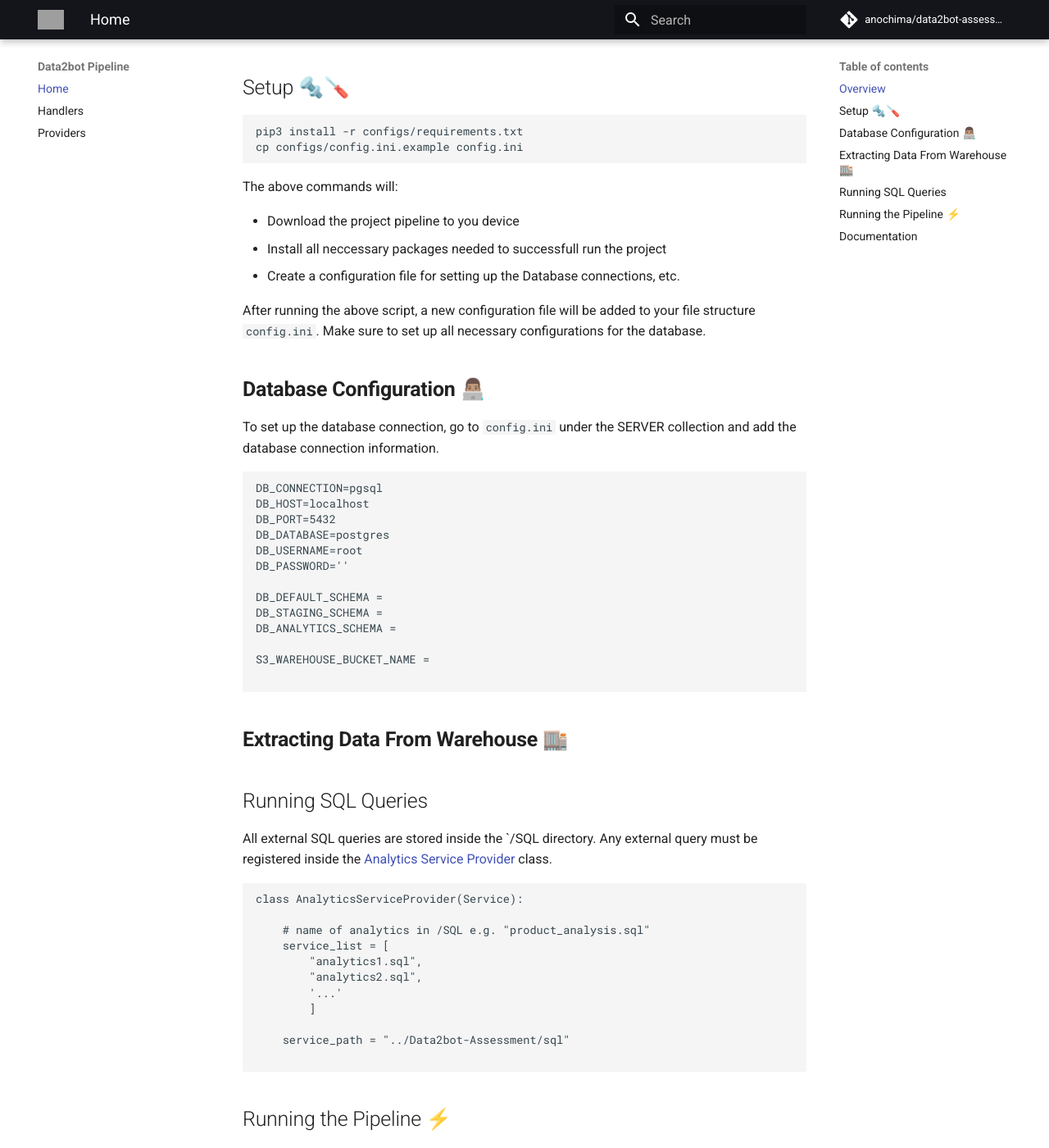
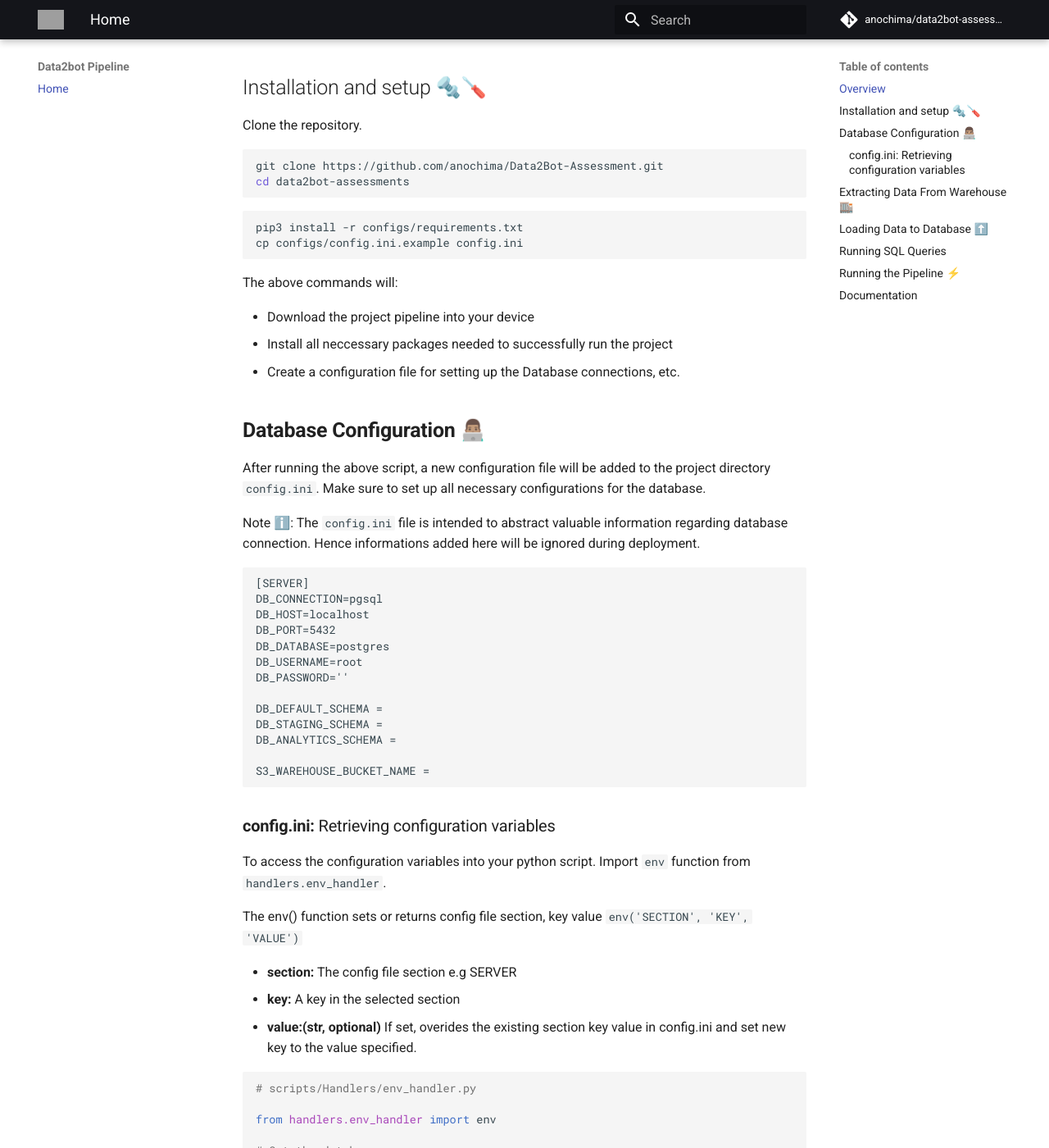
Before and after one commit to anice1/powerpedia, an MkDocs documentation site: the page built from docs/index.md, in a window 1280 px wide and 1400 px high, scrolled down 833 px. Shown: the whole window at 82% size. Built offline with MkDocs 1.6.1 and Material for MkDocs 9.7.7, drawn with Linux system fonts in a browser that asks for light colours; comment, search, counter and statistics services are not loaded; some of the changed text lies outside the part shown; grey boxes are pictures that could not be loaded.

````diff
--- a/docs/index.md
+++ b/docs/index.md
@@ -4,22 +4,33 @@ D2b is a simple data pipeline designed to help automate the processes involved i
 
 <img src='assets/system.svg' alt='System flow'>
 
-## Setup 🔩🪛
+## Installation and setup 🔩🪛
+Clone the repository.
+```bash
+git clone https://github.com/anochima/Data2Bot-Assessment.git
+cd data2bot-assessments
+```
 ```bash
 pip3 install -r configs/requirements.txt
 cp configs/config.ini.example config.ini
 ```
 The above commands will:
 
-* Download the project pipeline to you device
-* Install all neccessary packages needed to successfull run the project
+* Download the project pipeline into your device
+* Install all neccessary packages needed to successfully run the project
 * Create a configuration file for setting up the Database connections, etc.
 
-After running the above script, a new configuration file will be added to your file structure `config.ini`. Make sure to set up all necessary configurations for the database.
 
 ## **Database Configuration** 👨🏽‍💻
-To set up the database connection, go to `config.ini` under the SERVER collection and add the database connection information.
+After running the above script, a new configuration file will be added to the project directory `config.ini`. Make sure to set up all necessary configurations for the database.
+
+
+Note ℹ️: The `config.ini` file is intended to abstract valuable information regarding database connection.
+Hence informations added here will be ignored during deployment.
+
+
 ```MD
+[SERVER]
 DB_CONNECTION=pgsql
 DB_HOST=localhost
 DB_PORT=5432
@@ -34,13 +45,78 @@ DB_ANALYTICS_SCHEMA =
 S3_WAREHOUSE_BUCKET_NAME =
 
 ```
-## **Extracting Data From Warehouse 🏬**
+### **config.ini:** Retrieving configuration variables
+To access the configuration variables into your python script. Import `env` function from `handlers.env_handler`.
+
+The env() function sets or returns config file section, key value `env('SECTION', 'KEY', 'VALUE')`
+
+* **section:** The config file section e.g SERVER
+* **key:** A key in the selected section
+* **value:(str, optional)** If set, overides the existing section key value in config.ini and set new key to the value specified.
+
+```python
+# scripts/Handlers/env_handler.py
+
+from handlers.env_handler import env
+
+# Get the database username
+DB_USERNAME = env('SERVER', 'DB_USERNAME')
+print(DB_USERNAME)
+#output: root
+
+# Change the DB_USERNAME from script
+NEW_DB_USERNAME = env('SERVER', 'DB_USERNAME', 'new_username')
+print(NEW_DB_USERNAME)
+#output: new_username
+
+```
+
+## Extracting Data From Warehouse 🏬
+
+```python
+# scripts/Providers/ExtractDataServiceProvider.py
+
+class ExtractDataServiceProvider(Service):
+
+    # names of objects to download
+    service_list = [
+        "orders.csv",
+        "reviews.csv",
+        "shipment_deliveries.csv"
+        "..."
+    ]
+
+    # path where object will be stored
+    service_path = "../Data2bot-Assessment/data/raw"
+
+```
+
+## Loading Data to Database ⬆️
+
+```python
+# scripts/Providers/DataLoadServiceProvider.py
+
+class DataLoadServiceProvider(Service):
+
+    # name of files in data/raw to upload.
+    # Don't include the full file path.
+    # You must set service_path=None "
+    service_list = [
+        "orders.csv",
+        "reviews.csv",
+        "shipment_deliveries.csv",
+    ]
+
+    service_path = "../Data2bot-Assessment/data/raw"
+```
 
 ## Running SQL Queries
-All external SQL queries are stored inside the `/SQL directory.
+All external SQL queries are stored inside the `/SQL` directory.
 Any external query must be registered inside the <a href="https://github.com/anochima/Data2Bot-Assessment/blob/master/providers/AnalyticsServiceProvider.py" target='_blank'> Analytics Service Provider</a> class.
 
 ```python
+# scripts/Providers/AnalyticsServiceProvider.py
+
 class AnalyticsServiceProvider(Service):
 
     # name of analytics in /SQL e.g. "product_analysis.sql"
@@ -48,10 +124,9 @@ class AnalyticsServiceProvider(Service):
         "analytics1.sql",
         "analytics2.sql",
         '...'
-        ]
+    ]
 
     service_path = "../Data2bot-Assessment/sql"
-
 ```
 ## Running the Pipeline ⚡️
 To run the pipeline, simply run the following command in your terminal.
--- a/mkdocs.yml
+++ b/mkdocs.yml
@@ -16,12 +16,17 @@ theme:
   palette:
     primary: black
 
+markdown_extensions:
+  - meta
+  - pymdownx.highlight
+  - pymdownx.superfences
+  - pymdownx.tasklist:
+      custom_checkbox: true
+
 edit_uri: ""
 
 nav:
   - Home: 'index.md'
-  - Handlers: 'handlers'
-  - Providers: 'providers'
 
 extra:
   social:
````
Also changed, not shown: README.md (+103 -9 lines), 3 other files.
